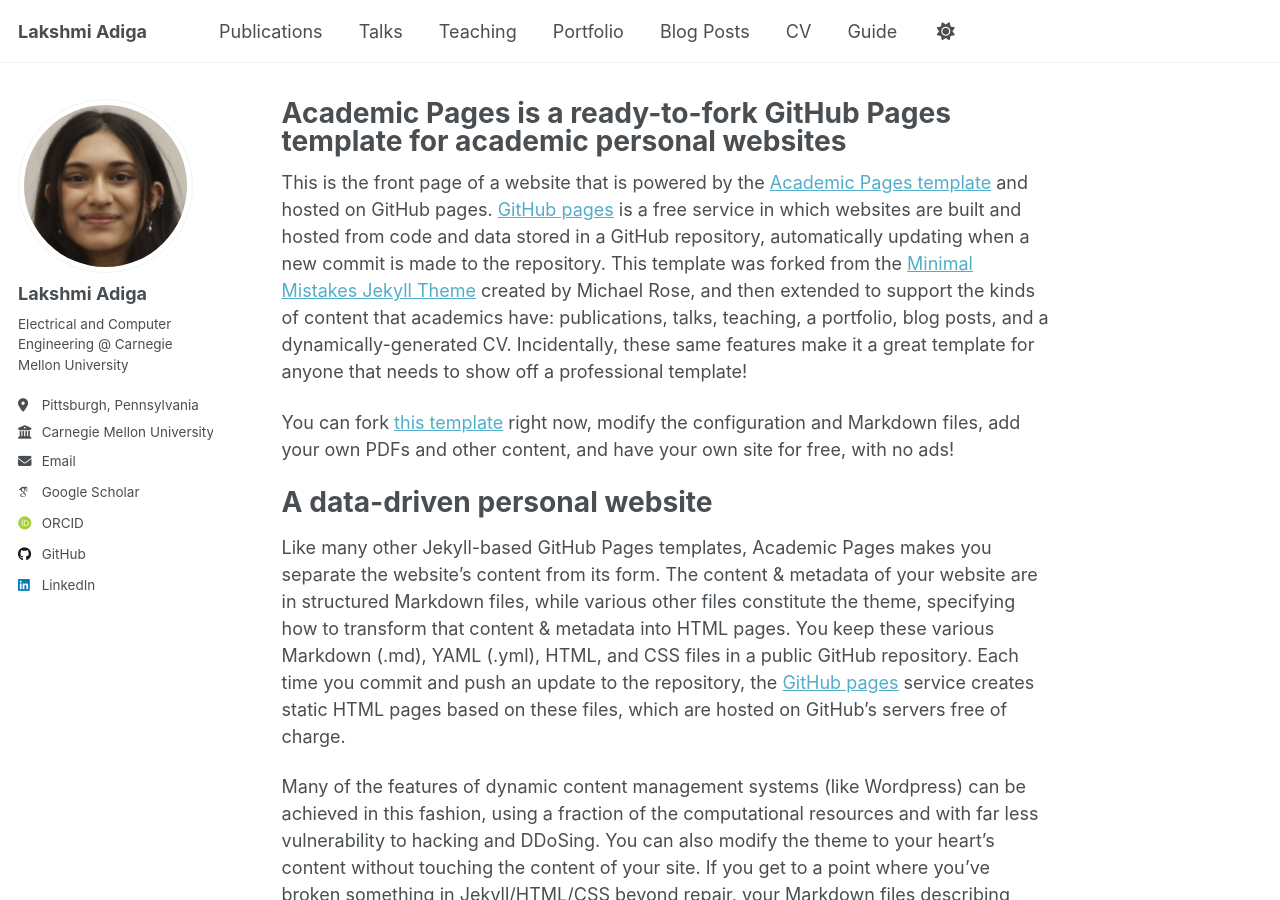
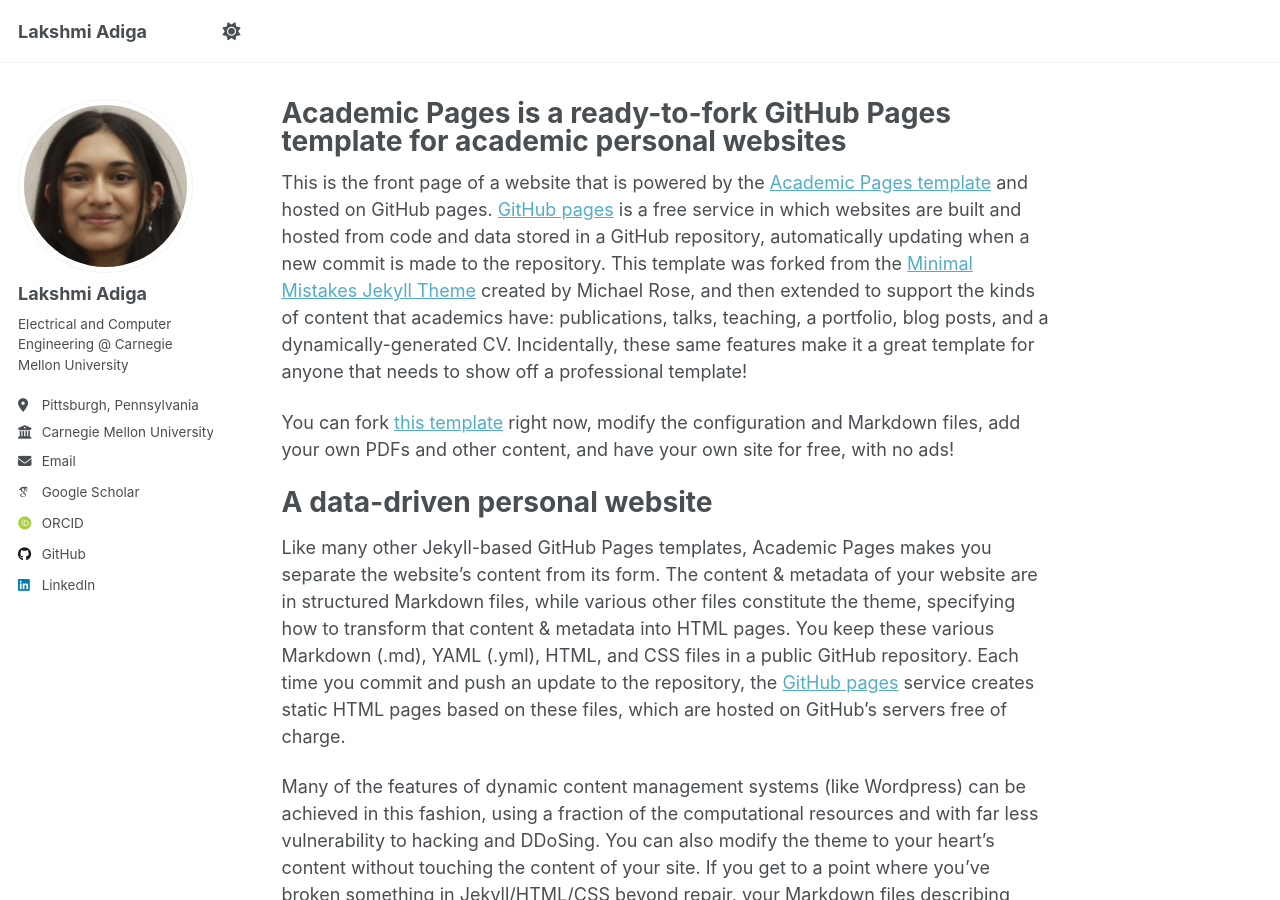
Before and after one commit to lakshmi-adiga/lakshmi-adiga.github.io, a Jekyll site: the page built from _pages/about.md, in a window 1280 px wide and 900 px high. Built offline with Jekyll 4.4.1, drawn with Linux system fonts in a browser that asks for light colours; some web fonts are replaced; a script that is not in the unit is left out; part of the change alters nothing that is shown.

Commit message:
Comment out navigation items in navigation.yml
Comment out navigation items for publications, talks, teaching, portfolio, blog posts, CV, and guide.

```diff
--- a/_data/navigation.yml
+++ b/_data/navigation.yml
@@ -8,26 +8,26 @@
 #      Markdown formatted page while the second is generated using JSON.
 
 main:
-  - title: "Publications"
-    url: /publications/
+  # - title: "Research"
+  #   url: /research/
 
-  - title: "Talks"
-    url: /talks/
+  # - title: "Talks"
+  #   url: /talks/
 
-  - title: "Teaching"
-    url: /teaching/
+  # - title: "Teaching"
+  #   url: /teaching/
 
-  - title: "Portfolio"
-    url: /portfolio/
+  # - title: "Portfolio"
+  #   url: /portfolio/
 
-  - title: "Blog Posts"
-    url: /year-archive/
+  # - title: "Blog Posts"
+  #   url: /year-archive/
 
-  - title: "CV"
-    url: /cv/
+  # - title: "CV"
+  #   url: /cv/
 
   # - title: "CV"
   #   url: /cv-json/
 
-  - title: "Guide"
-    url: /markdown/
+  # - title: "Guide"
+  #   url: /markdown/
```
